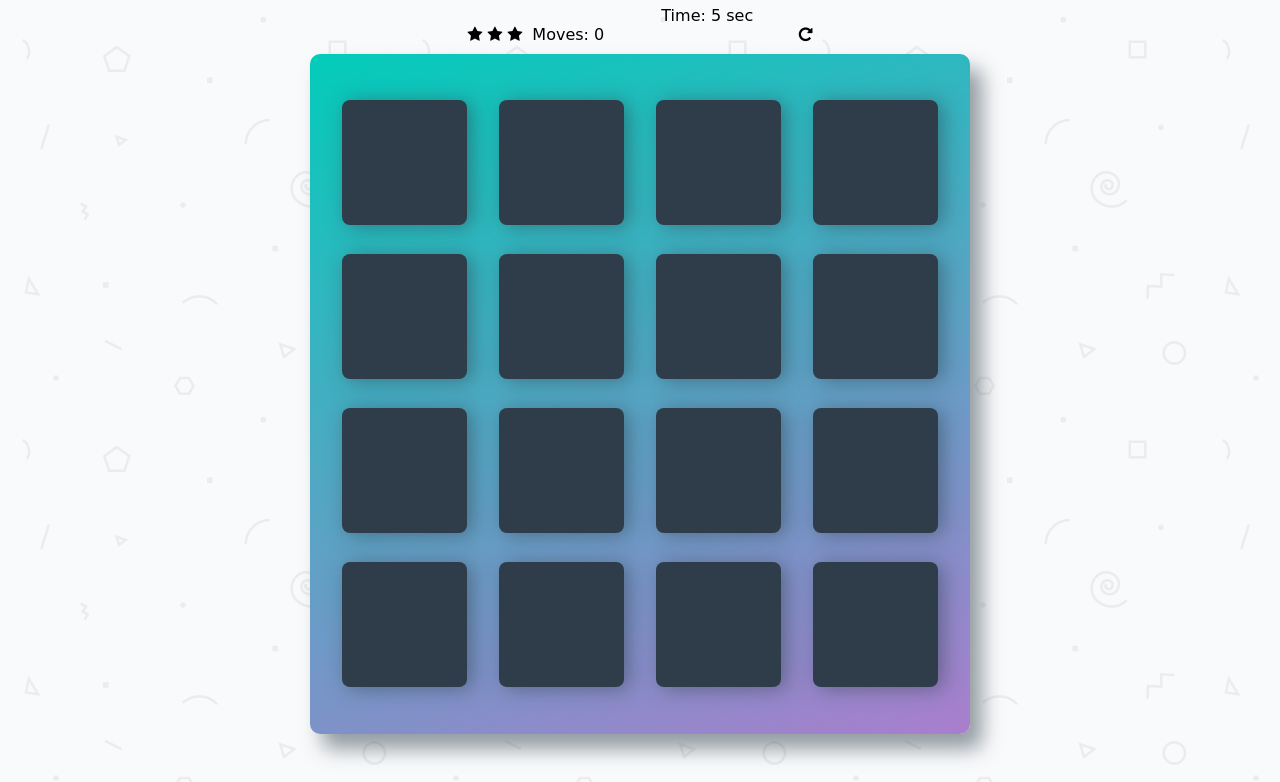
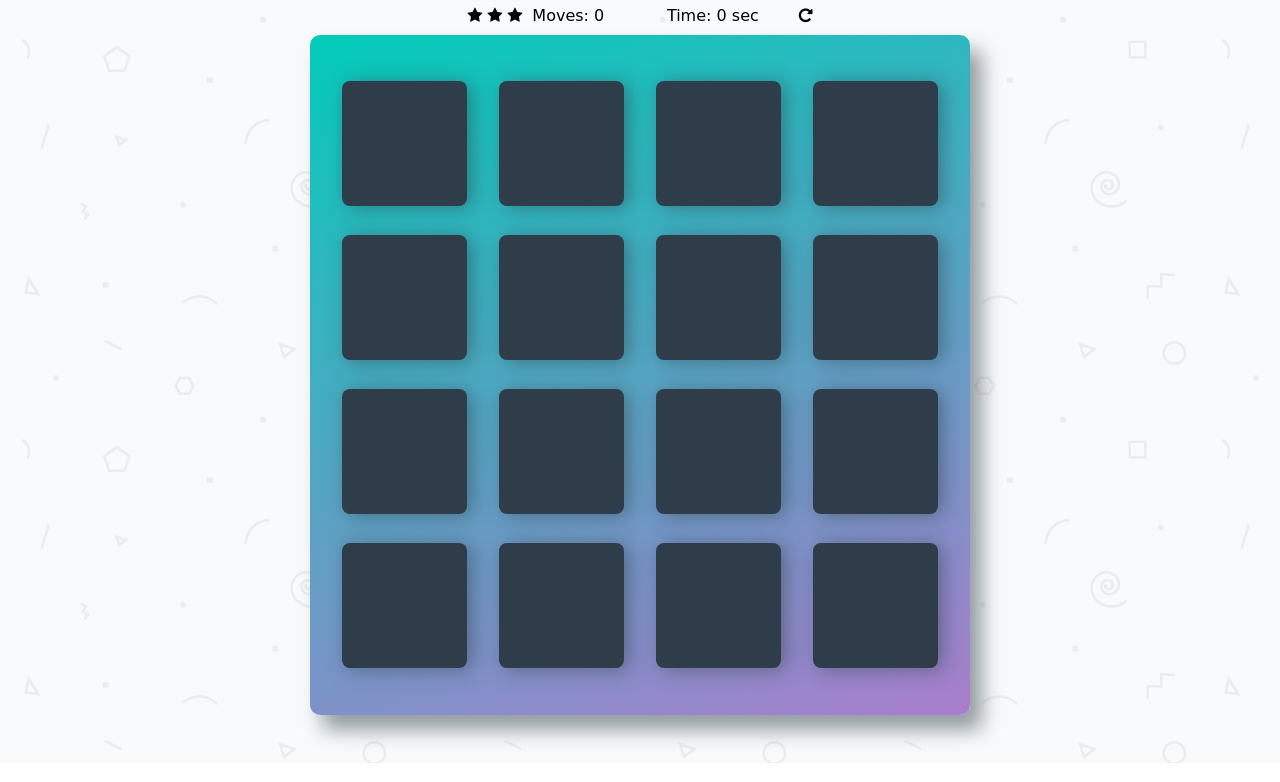
Before and after one commit to vmvaughn/fend-project2-memory-game, a plain HTML site: page index.html in a window 1280 px wide. Shown: the part 80-862 px from the top of the page. Drawn offline with Linux system fonts and the light colour scheme; a web font is replaced by a local one.

Commit message:
Got alignment "good enough" for adding game duration to score panel

```diff
--- a/css/app.css
+++ b/css/app.css
@@ -108,9 +108,9 @@ h1 {
     cursor: pointer;
 }
 
-.game-time {
+.score-panel .game-time {
     float: right;
-    display: inline-block;
+    margin: 0 40px 0 0;
 }
 
 .hide-star {
--- a/index.html
+++ b/index.html
@@ -13,9 +13,6 @@
     <div class="container">
         <header>
             <h1>Matching Game</h1>
-            <div class="game-time">
-                Time: <span>5 sec</span>
-            </div>
         </header>
 
         <section class="score-panel">
@@ -30,6 +27,10 @@
             <div class="restart">
         		<i class="fa fa-repeat"></i>
         	</div>
+
+            <div class="game-time">
+                Time: <span>0 sec</span>
+            </div>
         </section>
 
         <ul class="deck">
```
